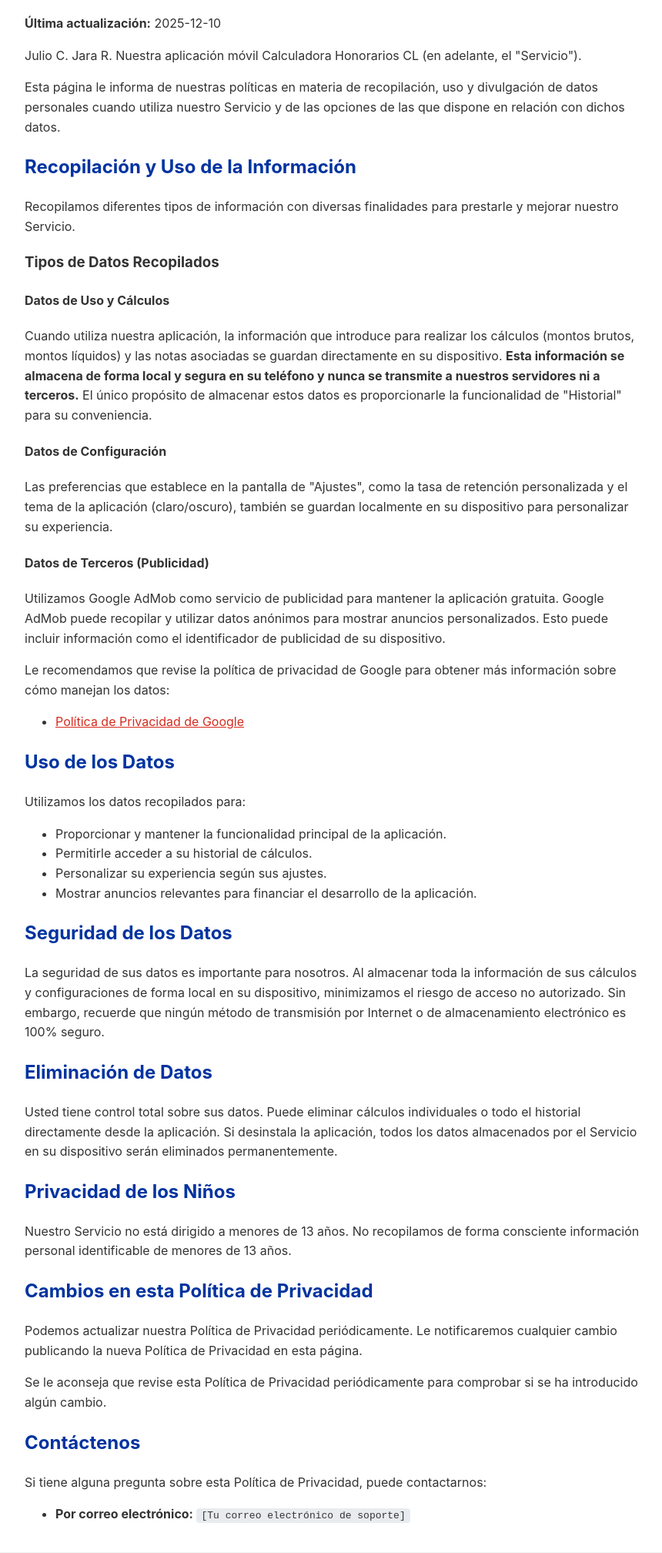
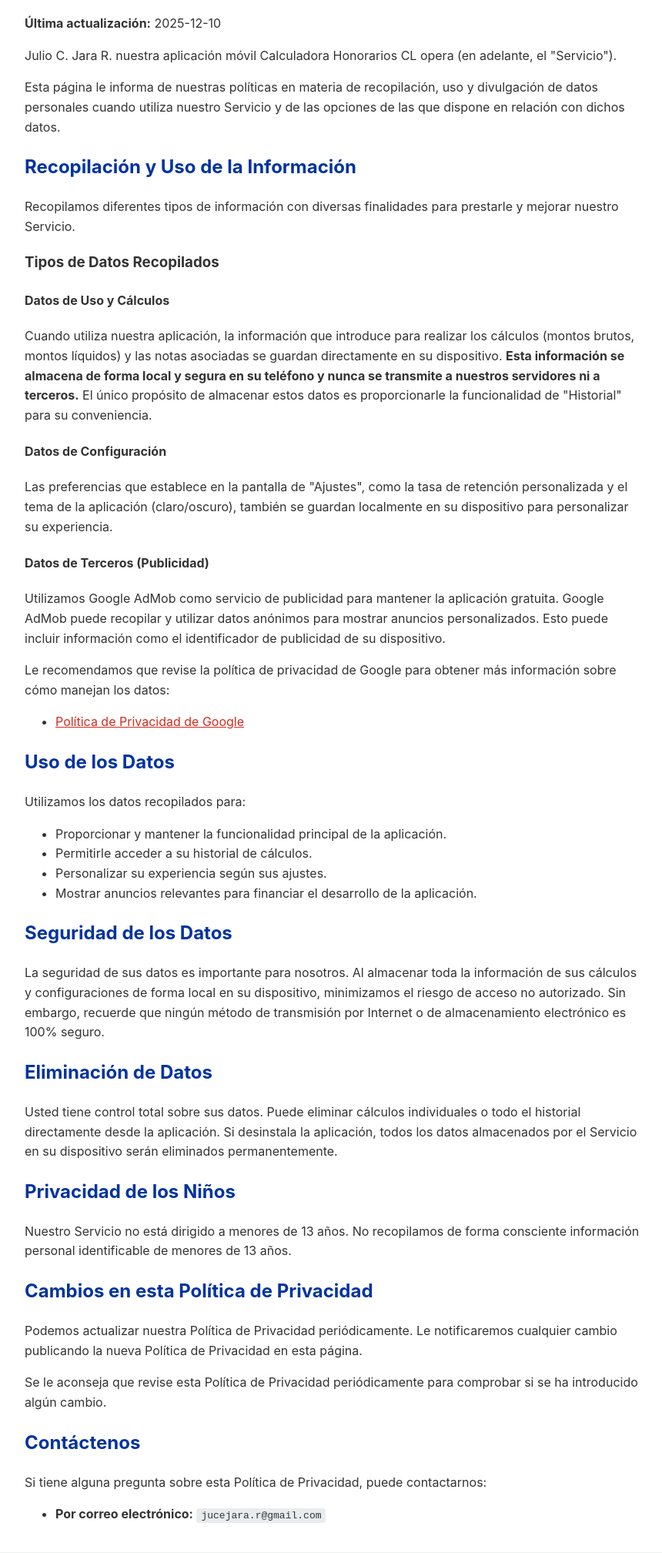
Before and after one commit to JUCEJARA/politica-privacidad-app, a plain HTML site: page index.html in a window 1280 px wide. Shown: the part 179-2196 px from the top of the page at 77% size, without its empty margins (208-1068 px from the left). Drawn offline with Linux system fonts and the light colour scheme.

Commit message:
Update index.html

```diff
--- a/index.html
+++ b/index.html
@@ -43,7 +43,7 @@
         <h1>Política de Privacidad para Calculadora Honorarios CL</h1>
         <p><strong>Última actualización:</strong> 2025-12-10</p>
 
-        <p>Julio C. Jara R. Nuestra aplicación móvil Calculadora Honorarios CL (en adelante, el "Servicio").</p>
+        <p>Julio C. Jara R. nuestra aplicación móvil Calculadora Honorarios CL opera (en adelante, el "Servicio").</p>
 
         <p>Esta página le informa de nuestras políticas en materia de recopilación, uso y divulgación de datos personales cuando utiliza nuestro Servicio y de las opciones de las que dispone en relación con dichos datos.</p>
 
@@ -90,7 +90,7 @@
         <h2>Contáctenos</h2>
         <p>Si tiene alguna pregunta sobre esta Política de Privacidad, puede contactarnos:</p>
         <ul>
-            <li><strong>Por correo electrónico:</strong> <code>[Tu correo electrónico de soporte]</code></li>
+            <li><strong>Por correo electrónico:</strong> <code>jucejara.r@gmail.com</code></li>
         </ul>
     </main>
 </body>
```
